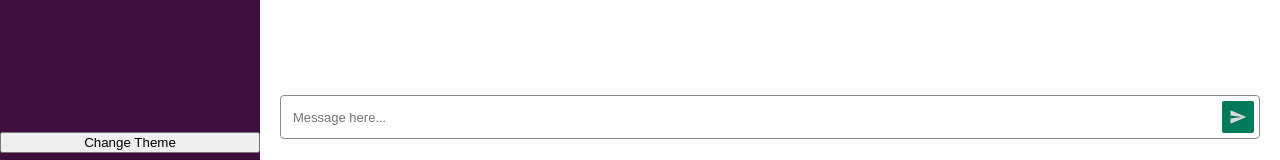
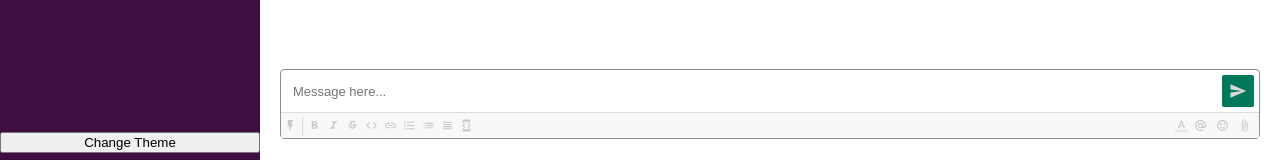
Before and after one commit to chozen2see/slack-clone-app, a React (Create React App) app: page /room in a window 1280 px wide. Shown: the part 637-797 px from the top of the page. Built offline with nearby package versions, Linux system fonts and the light colour scheme; no server answers; the database is empty.

Commit message:
adding message bar to chat input

```diff
--- a/src/components/ChatInput.js
+++ b/src/components/ChatInput.js
@@ -1,16 +1,20 @@
 import React from 'react';
 import styled from 'styled-components';
 import SendIcon from '@material-ui/icons/Send';
+import MessageBar from './MessageBar';
 
 function ChatInput() {
   return (
     <Container>
       <InputContainer>
-        <form onSubmit="">
+        <form>
+          <MessageInput>
             <input type="text" name="" id="messageInput" placeholder="Message here..." />
             <SendButton>
               <Send />
             </SendButton>
+          </MessageInput>
+          <MessageBar />
         </form>
       </InputContainer>
     </Container>
@@ -29,6 +33,12 @@ const InputContainer = styled.div`
 
   form {
     display: flex;
+    flex-direction: column;
+  }
+`
+
+const MessageInput = styled.div`
+  display: flex;
   align-items: center;
   justify-content: space-between;
   height: 42px;
@@ -42,7 +52,6 @@ const InputContainer = styled.div`
 
   input:focus {
     outline: none;
-    }
   }
 `
 
--- /dev/null
+++ b/src/components/MessageBar.js
@@ -0,0 +1,141 @@
+import React from 'react';
+import styled, { css } from 'styled-components';
+import FlashOnIcon from '@material-ui/icons/FlashOn';
+import FormatBoldIcon from '@material-ui/icons/FormatBold';
+import FormatItalicIcon from '@material-ui/icons/FormatItalic';
+import StrikethroughSIcon from '@material-ui/icons/StrikethroughS';
+import CodeIcon from '@material-ui/icons/Code';
+import LinkIcon from '@material-ui/icons/Link';
+import FormatListNumberedIcon from '@material-ui/icons/FormatListNumbered';
+import ListIcon from '@material-ui/icons/List';
+import ViewHeadlineIcon from '@material-ui/icons/ViewHeadline';
+import DeveloperModeIcon from '@material-ui/icons/DeveloperMode';
+
+import FormatColorTextIcon from '@material-ui/icons/FormatColorText';
+import AlternateEmailIcon from '@material-ui/icons/AlternateEmail';
+import SentimentSatisfiedAltIcon from '@material-ui/icons/SentimentSatisfiedAlt';
+  // import SentimentVerySatisfiedIcon from '@material-ui/icons/SentimentVerySatisfied';
+import AttachFileIcon from '@material-ui/icons/AttachFile';
+
+function MessageBar() {
+  return (
+    <Container>
+      <IconContainer>
+        <ShortcutsIcon style={{ fontSize: 'small'}} />
+        <span>|</span>
+        <BoldIcon style={{ fontSize: 'small'}} />
+        <ItalicIcon style={{ fontSize: 'small'}} />
+        <StrikethroughIcon style={{ fontSize: 'small'}} />
+        <Code style={{ fontSize: 'small'}} />
+        <Link style={{ fontSize: 'small'}} />
+        <ListNumberedIcon style={{ fontSize: 'small'}} />
+        <ListUnNumberedIcon style={{ fontSize: 'small'}} />
+        <Blockquote style={{ fontSize: 'small'}} />
+        <DevModeIcon style={{ fontSize: 'small'}} />
+      </IconContainer>
+      <IconContainer>
+        <HideFormatting style={{ fontSize: 'small'}} />
+        <Mentions style={{ fontSize: 'small'}} />
+        <EmojiContainer>
+          <Emoji style={{ fontSize: 'small'}} />
+          {/* <EmojiHover style={{ fontSize: 'small'}} /> */}
+        </EmojiContainer>
+        <AttachFile style={{ fontSize: 'small'}} />
+      </IconContainer>
+    </Container>
+  )
+}
+
+export default MessageBar
+
+const Container = styled.div`
+  background: #F8F8F8;
+  color: #C8C8C8;
+  height: 25px;
+  border-top: 1px solid #DCDCDC;
+
+  display: flex;
+  align-items: center;
+  justify-content: space-between;
+`;
+
+const IconContainer = styled.div`
+  display: flex;
+  align-items: center;
+  margin-right: 5px;
+  span {
+    height: 90%;
+    color: #DCDCDC;
+  }
+`;
+
+const hoverClass = css`
+  padding: 2px;
+  margin: 0 1px;
+  cursor: pointer;
+
+  :hover {
+    color: grey;
+    background: #DCDCDC;
+  }
+`
+
+const ShortcutsIcon = styled(FlashOnIcon)`
+  ${hoverClass}
+`
+
+const BoldIcon = styled(FormatBoldIcon)`
+  ${hoverClass}
+`
+
+const ItalicIcon = styled(FormatItalicIcon)`
+  ${hoverClass}
+`
+const StrikethroughIcon = styled(StrikethroughSIcon)`
+  ${hoverClass}
+`
+const Code = styled(CodeIcon)`
+  ${hoverClass}
+`
+
+const Link = styled(LinkIcon)`
+  ${hoverClass}
+`
+
+const ListNumberedIcon = styled(FormatListNumberedIcon)`
+  ${hoverClass}
+`
+
+const ListUnNumberedIcon = styled(ListIcon)`
+  ${hoverClass}
+`
+
+const Blockquote = styled(ViewHeadlineIcon)`
+  ${hoverClass}
+`
+
+const DevModeIcon = styled(DeveloperModeIcon)`
+  ${hoverClass}
+`
+
+// RIGHT HALF
+
+const HideFormatting = styled(FormatColorTextIcon)`
+  ${hoverClass}
+`
+const Mentions = styled(AlternateEmailIcon)`
+  ${hoverClass}
+`
+
+const Emoji = styled(SentimentSatisfiedAltIcon)`
+  ${hoverClass}
+`;
+
+const EmojiContainer = styled.div`
+  display: flex;
+  ${hoverClass}
+`;
+
+const AttachFile = styled(AttachFileIcon)`
+  ${hoverClass}
+`
```
Lines whose indentation alone changed are shown as unchanged.
